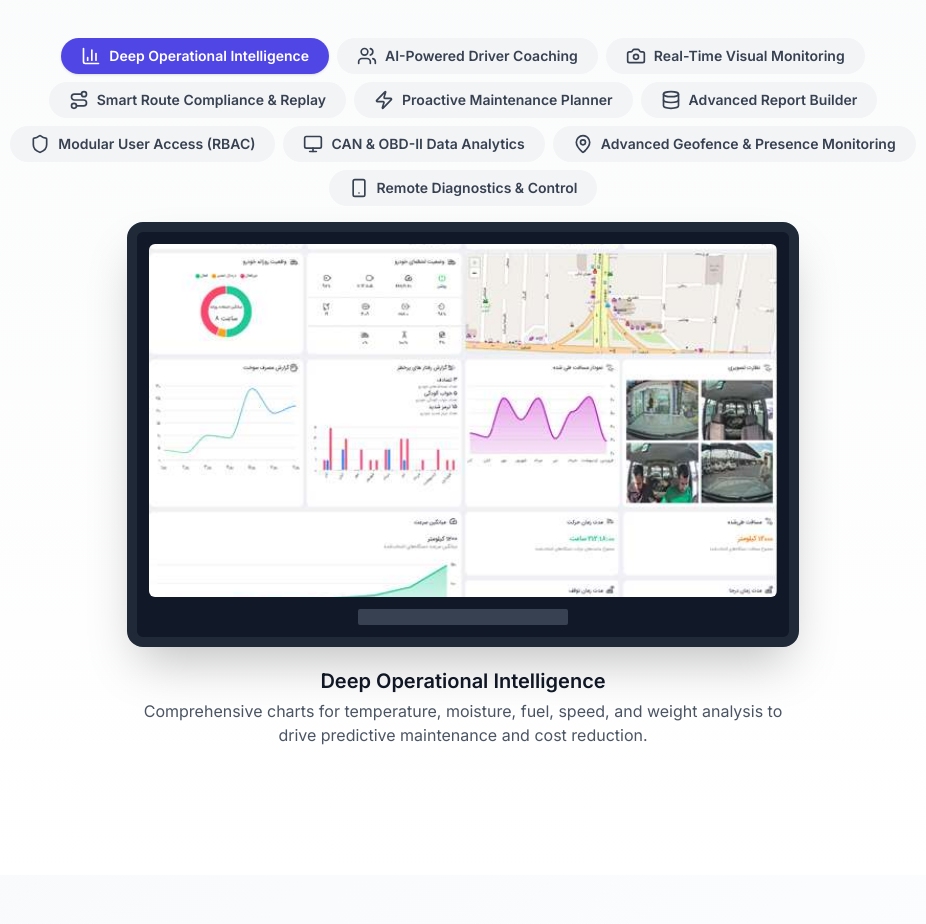
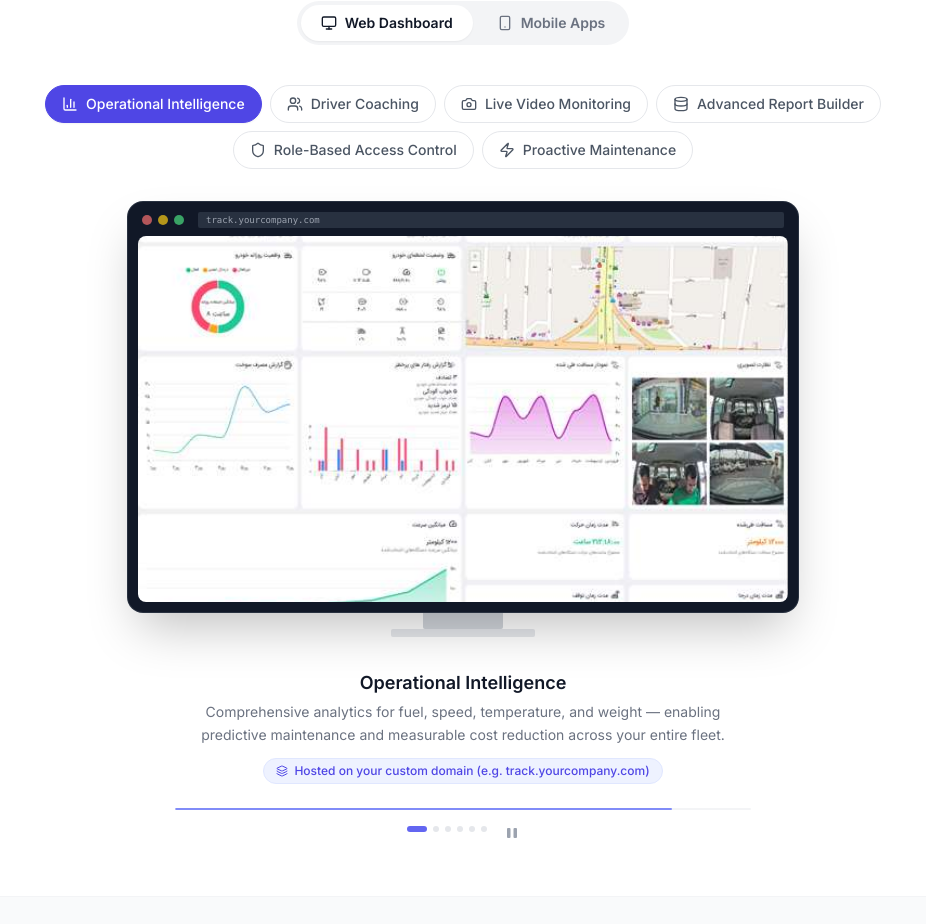
Before and after one commit to Bahareh-Esteki/fleetinfinity, a Next.js app: page / in a window 1280 px wide. Shown: the part 3160-4084 px from the top of the page, without its empty margins (177-1103 px from the left). Built offline with nearby package versions, Linux system fonts and the light colour scheme.

Commit message:
showcase

```diff
--- a/app/components/MorphingPlatformShowcase.js
+++ b/app/components/MorphingPlatformShowcase.js
@@ -1,6 +1,6 @@
 "use client";
 
-import React, { useState, useEffect } from "react";
+import React, { useState, useEffect, useCallback } from "react";
 import Image from "next/image";
 import { motion, AnimatePresence } from "framer-motion";
 import {
@@ -13,16 +13,17 @@ import {
   MapPin,
   Smartphone,
   Shield,
-  Heart,
   Lock,
   Database,
   GitCommit,
-  Building,
+  Globe,
+  Layers,
+  Bell,
+  Wifi,
 } from "lucide-react";
 
 // ---- IMAGE DATA ----
 const IMAGE_DATA = {
-  // Business
   "dashboard-analytics": {
     src: "/images/screenshots/dashboard-analytics.jpg",
     width: 1200,
@@ -58,8 +59,6 @@ const IMAGE_DATA = {
     width: 1200,
     height: 675,
   },
-
-  // Personal
   "mobile-live-map": {
     src: "/images/screenshots/mobile-live-map.png",
     width: 350,
@@ -85,244 +84,278 @@ const IMAGE_DATA = {
     width: 350,
     height: 550,
   },
-  "mobile-report": {
-    src: "/images/screenshots/mobile-report.png",
-    width: 350,
-    height: 550,
-  },
-  "mobile-performance": {
-    src: "/images/screenshots/mobile-performance.png",
-    width: 350,
-    height: 550,
-  },
 };
 
 // ---- FEATURE DATA ----
+// Max 5-6 features per mode as requested
 const FEATURES = {
-  business: [
+  web: [
     {
       key: "dashboard-analytics",
-      icon: <BarChart3 className="w-5 h-5" />,
-      label: "Deep Operational Intelligence",
-      desc: "Comprehensive charts for temperature, moisture, fuel, speed, and weight analysis to drive predictive maintenance and cost reduction.",
+      icon: <BarChart3 className="w-4 h-4" />,
+      label: "Operational Intelligence",
+      desc: "Comprehensive analytics for fuel, speed, temperature, and weight — enabling predictive maintenance and measurable cost reduction across your entire fleet.",
+      whitelabelNote: "Hosted on your custom domain (e.g. track.yourcompany.com)",
     },
     {
       key: "dashboard-driver-score",
-      icon: <Users className="w-5 h-5" />,
-      label: "AI-Powered Driver Coaching",
-      desc: "Detailed reports on top/high-risk drivers, aggressive event detection, and custom behavior scenario controls.",
+      icon: <Users className="w-4 h-4" />,
+      label: "Driver Coaching",
+      desc: "AI-generated risk profiles, aggressive event detection, and custom coaching scenarios. Surface your top and highest-risk drivers at a glance.",
+      whitelabelNote: "Branded with your company name in every report header",
     },
     {
       key: "dashboard-live-video",
-      icon: <Camera className="w-5 h-5" />,
-      label: "Real-Time Visual Monitoring",
-      desc: "Integration with camera devices for storing and live image/video streaming, enabling immediate visual confirmation of events and reporting functionalities.",
+      icon: <Camera className="w-4 h-4" />,
+      label: "Live Video Monitoring",
+      desc: "Camera integration for live streaming and on-demand footage replay. Immediate visual confirmation of incidents, with full audit trails.",
+      whitelabelNote: "Video portal served under your branded subdomain",
     },
     {
-      key: "dashboard-route-replay",
-      icon: <Route className="w-5 h-5" />,
-      label: "Smart Route Compliance & Replay",
-      desc: "Create authorized/unauthorized zones and replay travel history as a film, complete with all associated alerts.",
+      key: "dashboard-report-builder",
+      icon: <Database className="w-4 h-4" />,
+      label: "Advanced Report Builder",
+      desc: "Dozens of ready-made templates or fully custom reports. Generate analytics across thousands of vehicles in seconds — export to Excel, PDF, or via API.",
+      whitelabelNote: "Reports carry your logo and client's company identity",
+    },
+    {
+      key: "dashboard-user-roles",
+      icon: <Shield className="w-4 h-4" />,
+      label: "Role-Based Access Control",
+      desc: "Group vehicles and users, define project-level access, and granularly activate or deactivate modules per team member. Full multi-tenant architecture.",
+      whitelabelNote: "Each of your clients sees only their own data and branding",
     },
     {
       key: "dashboard-maintenance",
-      icon: <Zap className="w-5 h-5" />,
-      label: "Proactive Maintenance Planner",
-      desc: "Automated reminders for insurance renewal, oil changes, brake pads, and custom service reminders based on mileage, working hour, and date, to minimize downtime.",
-    },
-    {
-      key: "dashboard-report-builder",
-      icon: <Database className="w-5 h-5" />,
-      label: "Advanced Report Builder",
-      desc: "Select from dozens of ready-made report templates or build fully custom fleet, trip, maintenance, and compliance reports. Generate deep analytics from hundreds or thousands of vehicles in just seconds, export to Excel, PDF, or via API.",
-    },
-    {
-      key: "dashboard-user-roles",
-      icon: <Shield className="w-5 h-5" />,
-      label: "Modular User Access (RBAC)",
-      desc: "Group vehicles and users, define project access, and granularly activate/deactivate modules for specific team members.",
-    },
-    {
-      key: "dashboard-analytics",
-      icon: <Monitor className="w-5 h-5" />,
-      label: "CAN & OBD-II Data Analytics",
-      desc: "Live access to vehicle CAN-bus and OBD-II data with real-time alarms, analytics, and in-depth reporting. Supports SAE-J1939, J1708 protocols for maximum compatibility.",
-    },
-    {
-      key: "dashboard-route-replay",
-      icon: <MapPin className="w-5 h-5" />,
-      label: "Advanced Geofence & Presence Monitoring",
-      desc: "Create custom geofences to receive instant alarms on vehicle entrance or exit. Automatically check passenger or cargo presence, and generate detailed, customized geofence reports.",
-    },
-    {
-      key: "dashboard-live-video",
-      icon: <Smartphone className="w-5 h-5" />,
-      label: "Remote Diagnostics & Control",
-      desc: "Run remote diagnostics, clear DTCs (fault codes), and activate remote engine cutoff—securely control your entire fleet from the cloud dashboard.",
+      icon: <Zap className="w-4 h-4" />,
+      label: "Proactive Maintenance",
+      desc: "Automated reminders for insurance renewal, oil changes, and custom service intervals based on mileage, engine hours, or calendar date.",
+      whitelabelNote: "Maintenance alerts sent from your email domain",
     },
   ],
 
-  personal: [
+  mobile: [
     {
       key: "mobile-live-map",
-      icon: <MapPin className="w-5 h-5" />,
-      label: "Always-On Vehicle Security",
-      desc: "Instant location monitoring, vehicle status, and anti-theft alerts right in your app.",
+      icon: <MapPin className="w-4 h-4" />,
+      label: "Live Vehicle Tracking",
+      desc: "Real-time location, ignition status, and instant movement alerts — all delivered to your customers' phones within seconds of any event.",
+      whitelabelNote: "Published under your developer account on App Store & Google Play",
     },
     {
       key: "mobile-remote-control",
-      icon: <Lock className="w-5 h-5" />,
-      label: "Secure Remote Immobilization",
-      desc: "Remotely turn ignition on/off and lock/unlock doors for fast, reliable security (hardware dependent).",
+      icon: <Lock className="w-4 h-4" />,
+      label: "Remote Immobilization",
+      desc: "Customers can remotely cut ignition, lock doors, or trigger alarms directly from the app — hardware dependent, zero latency commands.",
+      whitelabelNote: "App icon, name, and splash screen fully match your brand",
     },
     {
       key: "mobile-geofence-alert",
-      icon: <GitCommit className="w-5 h-5" />,
-      label: "Safe Zone & Towing Alerts",
-      desc: "Immediate push notifications about illegal towing, battery disconnects, or unauthorized movement outside geofences.",
+      icon: <Bell className="w-4 h-4" />,
+      label: "Geofence & Towing Alerts",
+      desc: "Instant push notifications for illegal towing, battery disconnection, or movement outside defined safe zones. Sub-second alert delivery.",
+      whitelabelNote: "Push notifications sent from your branded app identity",
     },
     {
       key: "mobile-phone-tracker",
-      icon: <Smartphone className="w-5 h-5" />,
-      label: "Mobile-as-a-Tracker (Mobotrack)",
-      desc: "Convert any Android phone into a GPS device to track kids, elders, or field employees.",
-    },
-    {
-      key: "mobile-report",
-      icon: <BarChart3 className="w-5 h-5" />,
-      label: "Customizable Trip & History Reports",
-      desc: "Instant export of journey, event, and driving reports—fully personalized for household or personal use.",
-    },
-    {
-      key: "mobile-performance",
-      icon: <Database className="w-5 h-5" />,
-      label: "High-Speed, Low-Data Design",
-      desc: "Enjoy fastest response and minimal mobile data use, compatible with all recent iOS & Android versions.",
+      icon: <Smartphone className="w-4 h-4" />,
+      label: "Phone-as-Tracker (Mobotrack)",
+      desc: "Transform any Android device into a GPS tracker — ideal for field teams, delivery riders, or personal use without dedicated hardware.",
+      whitelabelNote: "Feature can be enabled or disabled per your product tier",
     },
     {
       key: "mobile-alerts-log",
-      icon: <Heart className="w-5 h-5" />,
-      label: "Full Event Log History",
-      desc: "See a full timeline of speed, movement, and safety-related events for your car or family.",
-    },
-    {
-      key: "mobile-live-map",
-      icon: <Route className="w-5 h-5" />,
-      label: "Easy Car Recovery",
-      desc: "After switching off your car remotely, navigate there instantly with one-tap directions.",
+      icon: <Wifi className="w-4 h-4" />,
+      label: "High-Speed, Low-Data",
+      desc: "Engineered for maximum responsiveness on minimal mobile data. Compatible with all iOS and Android versions from the last 5 years.",
+      whitelabelNote: "One codebase, your brand — zero development overhead for you",
     },
   ],
 };
 
 // ---- DEVICE MOCKUP FRAMES ----
-const MockupFrame = ({ mode, children }) => {
-  // Monitor for business, phone for personal
-  if (mode === "business") {
-    return (
-      <div className="w-full max-w-2xl mx-auto h-auto bg-gray-900 border-[10px] border-gray-800 rounded-2xl shadow-2xl relative p-3 mb-5">
-        <div
-          className="relative w-full overflow-hidden rounded-md"
-          style={{ paddingTop: "56.25%" }}
-        >
+const MonitorMockup = ({ children }) => (
+  <div className="w-full max-w-2xl mx-auto">
+    {/* Screen */}
+    <div className="relative bg-gray-900 rounded-2xl p-2.5 shadow-2xl border border-gray-700/60">
+      {/* Top bar dots */}
+      <div className="flex items-center gap-1.5 mb-2 px-1">
+        <span className="w-2.5 h-2.5 rounded-full bg-red-400/70" />
+        <span className="w-2.5 h-2.5 rounded-full bg-yellow-400/70" />
+        <span className="w-2.5 h-2.5 rounded-full bg-green-400/70" />
+        <div className="ml-2 flex-1 bg-gray-700/60 rounded-sm h-4 flex items-center px-2">
+          <span className="text-gray-400 text-[9px] font-mono">track.yourcompany.com</span>
+        </div>
+      </div>
+      {/* Screen content */}
+      <div className="relative w-full overflow-hidden rounded-lg" style={{ paddingTop: "56.25%" }}>
         <div className="absolute inset-0">{children}</div>
       </div>
-        <div className="h-4 w-1/3 mx-auto mt-3 bg-gray-700 rounded-sm"></div>
+    </div>
+    {/* Stand */}
+    <div className="flex flex-col items-center">
+      <div className="w-20 h-4 bg-gray-300 dark:bg-gray-700 rounded-b-sm" />
+      <div className="w-36 h-2 bg-gray-200 dark:bg-gray-600 rounded-sm" />
+    </div>
   </div>
 );
-  } else {
-    return (
-      <div className="w-[340px] h-[620px] bg-black border-[14px] border-gray-900 rounded-[2rem] shadow-[0_16px_40px_0_rgba(0,0,0,0.25)] relative flex items-center justify-center mb-5 mx-auto">
-        <div className="w-[calc(100%-6px)] h-[calc(100%-6px)] overflow-hidden rounded-[1.7rem] bg-gray-100 relative">
+
+const PhoneMockup = ({ children }) => (
+  <div className="mx-auto relative" style={{ width: 230, height: 460 }}>
+    {/* Outer shell */}
+    <div
+      className="absolute inset-0 rounded-[2.4rem] border-[10px] border-gray-800 shadow-2xl bg-black"
+      style={{ boxShadow: "0 24px 60px 0 rgba(0,0,0,0.35), inset 0 0 0 1px rgba(255,255,255,0.06)" }}
+    />
+    {/* Screen */}
+    <div className="absolute inset-[10px] rounded-[1.8rem] overflow-hidden bg-gray-100">
       {children}
     </div>
-        <div className="absolute top-0 left-1/2 -translate-x-1/2 w-16 h-5 bg-gray-900 rounded-b-xl z-20"></div>
+    {/* Notch */}
+    <div className="absolute top-[10px] left-1/2 -translate-x-1/2 w-14 h-4 bg-gray-800 rounded-b-xl z-10" />
+    {/* Side buttons */}
+    <div className="absolute left-[-14px] top-20 w-1.5 h-8 bg-gray-700 rounded-l-sm" />
+    <div className="absolute left-[-14px] top-32 w-1.5 h-6 bg-gray-700 rounded-l-sm" />
+    <div className="absolute right-[-14px] top-24 w-1.5 h-10 bg-gray-700 rounded-r-sm" />
   </div>
 );
-  }
+
+// ---- WHITELABEL BADGE ----
+const WhitelabelBadge = ({ text }) => (
+  <div className="inline-flex items-center gap-1.5 mt-3 px-3 py-1 rounded-full bg-indigo-50 border border-indigo-100 text-indigo-600 text-xs font-medium">
+    <Layers className="w-3 h-3 flex-shrink-0" />
+    <span>{text}</span>
+  </div>
+);
+
+// ---- PROGRESS BAR ----
+const AutoplayBar = ({ duration, isPlaying }) => {
+  const [width, setWidth] = useState(0);
+
+  useEffect(() => {
+    if (!isPlaying) { setWidth(0); return; }
+    setWidth(0);
+    const start = performance.now();
+    let raf;
+    const step = (now) => {
+      const pct = Math.min(((now - start) / duration) * 100, 100);
+      setWidth(pct);
+      if (pct < 100) raf = requestAnimationFrame(step);
+    };
+    raf = requestAnimationFrame(step);
+    return () => cancelAnimationFrame(raf);
+  }, [isPlaying, duration]);
+
+  return (
+    <div className="h-0.5 w-full bg-gray-100 rounded-full overflow-hidden">
+      <div
+        className="h-full bg-indigo-400 rounded-full transition-none"
+        style={{ width: `${width}%` }}
+      />
+    </div>
+  );
 };
 
 // ---- MAIN COMPONENT ----
 const MorphingPlatformShowcase = () => {
-  const [activeMode, setActiveMode] = useState("business");
+  const [activeMode, setActiveMode] = useState("web");
   const [activeIdx, setActiveIdx] = useState(0);
+  const [isPlaying, setIsPlaying] = useState(true);
+  const AUTOPLAY_DURATION = 8000;
+
   const features = FEATURES[activeMode];
   const activeFeature = features[activeIdx];
   const imageData = IMAGE_DATA[activeFeature.key];
 
-  // Auto-play carousel logic (disable if needed)
+  const next = useCallback(() => {
+    setActiveIdx((prev) => (prev + 1) % features.length);
+  }, [features.length]);
+
+  // Auto-play
   useEffect(() => {
-    const timer = setInterval(() => {
-      setActiveIdx((prev) => (prev + 1) % features.length);
-    }, 10000);
-    return () => clearInterval(timer);
-  }, [activeMode, features.length]);
+    if (!isPlaying) return;
+    const timer = setTimeout(next, AUTOPLAY_DURATION);
+    return () => clearTimeout(timer);
+  }, [activeIdx, activeMode, isPlaying, next]);
+
+  // Reset on mode change
+  const switchMode = (mode) => {
+    setActiveMode(mode);
+    setActiveIdx(0);
+    setIsPlaying(true);
+  };
+
+  const handleTabClick = (i) => {
+    setActiveIdx(i);
+    setIsPlaying(false); // pause autoplay on manual interaction
+  };
 
   return (
-    <section className="py-24 bg-gradient-to-b from-gray-50 to-white">
+    <section className="py-24 bg-white">
       <div className="container mx-auto px-4 max-w-5xl">
-        {/* Section Header */}
+
+        {/* ── Section Header ── */}
         <div className="mb-10 text-center">
-          <div
-            className={`inline-flex items-center gap-2 bg-indigo-600/10 border border-indigo-600/20 rounded-full px-4 py-2 text-sm font-medium text-indigo-600 mb-4`}
-          >
-            <Building className="w-4 h-4" />
-            Total Visibility. Effortless Control.
+          <div className="inline-flex items-center gap-2 bg-indigo-600/8 border border-indigo-200 rounded-full px-4 py-1.5 text-sm font-medium text-indigo-600 mb-5">
+            <Globe className="w-4 h-4" />
+            White-label Ready · Your Brand. Your Domain.
           </div>
-          <h2 className="text-4xl md:text-5xl font-extrabold text-gray-900 mb-4">
-            FleetInfinity Adapts to Your Needs
+          <h2 className="text-4xl md:text-5xl font-extrabold tracking-tight text-gray-900 mb-4">
+            One Platform.{" "}
+            <span className="text-indigo-600">Every Device.</span>{" "}
+            Your Brand.
           </h2>
-          <p className="text-gray-600 max-w-2xl mx-auto">
-            Enterprise-grade for fleets and secure, friendly for families. All
-            the advanced automation you need, in one clear platform.
+          <p className="text-gray-500 max-w-2xl mx-auto text-lg leading-relaxed">
+            Deliver a seamless experience to your customers — from powerful
+            web dashboards for fleet managers to fast native mobile apps for
+            drivers and owners. Fully white-labeled with your logo, colors,
+            and domain.
           </p>
         </div>
 
-        {/* Mode Switcher */}
-        <div className="flex justify-center gap-4 mb-10">
+        {/* ── Mode Toggle ── */}
+        <div className="flex justify-center mb-10">
+          <div className="inline-flex bg-gray-100 rounded-full p-1 gap-1">
             <button
-            onClick={() => {
-              setActiveMode("business");
-              setActiveIdx(0);
-            }}
-            className={`px-6 py-2 rounded-full text-sm font-semibold transition-all ${
-              activeMode === "business"
-                ? "bg-blue-600 text-white"
-                : "bg-gray-200 text-gray-700 hover:bg-blue-50"
+              onClick={() => switchMode("web")}
+              className={`inline-flex items-center gap-2 px-5 py-2 rounded-full text-sm font-semibold transition-all duration-200 ${
+                activeMode === "web"
+                  ? "bg-white text-gray-900 shadow-sm"
+                  : "text-gray-500 hover:text-gray-700"
               }`}
             >
-            For Business
+              <Monitor className="w-4 h-4" />
+              Web Dashboard
             </button>
             <button
-            onClick={() => {
-              setActiveMode("personal");
-              setActiveIdx(0);
-            }}
-            className={`px-6 py-2 rounded-full text-sm font-semibold transition-all ${
-              activeMode === "personal"
-                ? "bg-green-600 text-white"
-                : "bg-gray-200 text-gray-700 hover:bg-green-50"
+              onClick={() => switchMode("mobile")}
+              className={`inline-flex items-center gap-2 px-5 py-2 rounded-full text-sm font-semibold transition-all duration-200 ${
+                activeMode === "mobile"
+                  ? "bg-white text-gray-900 shadow-sm"
+                  : "text-gray-500 hover:text-gray-700"
               }`}
             >
-            For Personal
+              <Smartphone className="w-4 h-4" />
+              Mobile Apps
             </button>
           </div>
+        </div>
 
-        {/* Horizontal Tab Bar */}
-        <nav
-          className="w-full overflow-x-auto scrollbar-thin scrollbar-thumb-gray-200 scrollbar-track-transparent"
-          aria-label="Platform Capabilities Tabs"
-        >
-          <ul className="flex flex-wrap gap-2 items-center justify-center pb-4">
+        {/* ── Feature Tabs ── */}
+        <nav aria-label="Platform feature tabs" className="mb-8">
+          <ul className="flex flex-wrap justify-center gap-2">
             {features.map((feature, i) => (
               <li key={feature.label}>
                 <button
-                  onClick={() => setActiveIdx(i)}
-                  className={`whitespace-nowrap px-5 py-2 rounded-full flex items-center gap-2 text-sm font-semibold transition-all ${
+                  onClick={() => handleTabClick(i)}
+                  aria-current={i === activeIdx ? "true" : undefined}
+                  className={`inline-flex items-center gap-2 px-4 py-2 rounded-full text-sm font-medium transition-all duration-200 border ${
                     i === activeIdx
-                      ? "bg-indigo-600 text-white shadow"
-                      : "bg-gray-100 text-gray-700 hover:bg-indigo-50"
+                      ? activeMode === "web"
+                        ? "bg-indigo-600 text-white border-indigo-600 shadow-sm"
+                        : "bg-emerald-600 text-white border-emerald-600 shadow-sm"
+                      : "bg-white text-gray-600 border-gray-200 hover:border-gray-300 hover:text-gray-900"
                   }`}
-                  aria-current={i === activeIdx}
                 >
                   {feature.icon}
                   {feature.label}
@@ -332,43 +365,121 @@ const MorphingPlatformShowcase = () => {
           </ul>
         </nav>
 
-        {/* Device Mockup with Screenshot */}
-        <MockupFrame mode={activeMode}>
+        {/* ── Device Mockup ── */}
+        <div className="flex justify-center mb-8">
           <AnimatePresence mode="wait">
             <motion.div
-              key={activeFeature.key}
-              className="absolute inset-0"
-              initial={{ opacity: 0, scale: 0.98 }}
-              animate={{ opacity: 1, scale: 1 }}
-              exit={{ opacity: 0, scale: 0.98 }}
-              transition={{ duration: 0.45 }}
+              key={`${activeMode}-${activeFeature.key}-${activeIdx}`}
+              initial={{ opacity: 0, y: 12, scale: 0.97 }}
+              animate={{ opacity: 1, y: 0, scale: 1 }}
+              exit={{ opacity: 0, y: -8, scale: 0.97 }}
+              transition={{ duration: 0.35, ease: "easeOut" }}
+              className="w-full"
             >
+              {activeMode === "web" ? (
+                <MonitorMockup>
                   <Image
                     src={imageData.src}
                     alt={activeFeature.label}
                     fill
                     className="object-cover"
-                sizes="100vw"
+                    sizes="(max-width: 768px) 100vw, 800px"
                     priority
                   />
+                </MonitorMockup>
+              ) : (
+                <PhoneMockup>
+                  <Image
+                    src={imageData.src}
+                    alt={activeFeature.label}
+                    fill
+                    className="object-cover"
+                    sizes="230px"
+                    priority
+                  />
+                </PhoneMockup>
+              )}
             </motion.div>
           </AnimatePresence>
-        </MockupFrame>
+        </div>
 
-        {/* Explanation below */}
+        {/* ── Feature Description ── */}
+        <AnimatePresence mode="wait">
           <motion.div
             key={activeFeature.label}
-          className="max-w-2xl mx-auto mb-8 mt-3 text-center"
-          initial={{ opacity: 0, y: 15 }}
+            initial={{ opacity: 0, y: 10 }}
             animate={{ opacity: 1, y: 0 }}
-          exit={{ opacity: 0, y: -10 }}
-          transition={{ duration: 0.3 }}
+            exit={{ opacity: 0, y: -6 }}
+            transition={{ duration: 0.25 }}
+            className="max-w-xl mx-auto text-center mb-3"
           >
-          <h3 className="text-xl font-semibold text-gray-900 mb-1">
+            <h3 className="text-lg font-semibold text-gray-900 mb-1">
               {activeFeature.label}
             </h3>
-          <p className="text-gray-600 px-2">{activeFeature.desc}</p>
+            <p className="text-gray-500 text-sm leading-relaxed px-2">
+              {activeFeature.desc}
+            </p>
+            <WhitelabelBadge text={activeFeature.whitelabelNote} />
           </motion.div>
+        </AnimatePresence>
+
+        {/* ── Autoplay progress & controls ── */}
+        <div className="max-w-xl mx-auto mt-6">
+          <AutoplayBar duration={AUTOPLAY_DURATION} isPlaying={isPlaying} key={`${activeMode}-${activeIdx}-${isPlaying}`} />
+          <div className="flex justify-center mt-4 gap-1.5">
+            {features.map((_, i) => (
+              <button
+                key={i}
+                onClick={() => handleTabClick(i)}
+                aria-label={`Go to feature ${i + 1}`}
+                className={`rounded-full transition-all duration-200 ${
+                  i === activeIdx
+                    ? activeMode === "web"
+                      ? "w-5 h-1.5 bg-indigo-500"
+                      : "w-5 h-1.5 bg-emerald-500"
+                    : "w-1.5 h-1.5 bg-gray-200 hover:bg-gray-300"
+                }`}
+              />
+            ))}
+            <button
+              onClick={() => setIsPlaying((v) => !v)}
+              className="ml-3 text-gray-400 hover:text-gray-600 transition-colors"
+              aria-label={isPlaying ? "Pause autoplay" : "Resume autoplay"}
+            >
+              {isPlaying ? (
+                <svg width="14" height="14" viewBox="0 0 14 14" fill="currentColor">
+                  <rect x="2" y="2" width="3.5" height="10" rx="1" />
+                  <rect x="8.5" y="2" width="3.5" height="10" rx="1" />
+                </svg>
+              ) : (
+                <svg width="14" height="14" viewBox="0 0 14 14" fill="currentColor">
+                  <path d="M3 2.5l9 4.5-9 4.5V2.5z" />
+                </svg>
+              )}
+            </button>
+          </div>
+        </div>
+
+        {/* ── Bottom Whitelabel CTA Strip ── */}
+        <div className="mt-14 rounded-2xl bg-gray-50 border border-gray-100 px-8 py-7 flex flex-col md:flex-row items-center justify-between gap-5">
+          <div>
+            <p className="text-sm font-semibold text-gray-900 mb-0.5">
+              Both platforms — fully white-labeled.
+            </p>
+            <p className="text-sm text-gray-500">
+              Your partners get a web dashboard on their domain and native apps
+              under their brand on both stores.
+            </p>
+          </div>
+          <a
+            href="/demo"
+            className="flex-shrink-0 inline-flex items-center gap-2 bg-indigo-600 hover:bg-indigo-700 text-white text-sm font-semibold px-5 py-2.5 rounded-full transition-colors"
+          >
+            Request a Demo
+            <Route className="w-4 h-4" />
+          </a>
+        </div>
+
       </div>
     </section>
   );
```
Lines whose indentation alone changed are shown as unchanged.
